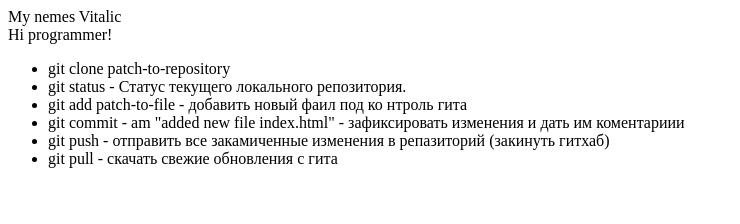
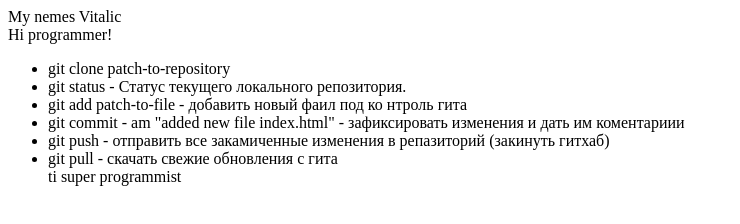
Before and after one commit to vitaliclapenko/git-lesson1, a plain HTML site: page index.html in a window 1280 px wide. Shown: the whole page, without its empty margins (0-740 px from the left). Drawn offline with Linux system fonts and the light colour scheme.

Commit message:
new index.html

```diff
--- a/index.html
+++ b/index.html
@@ -12,5 +12,6 @@
         <li>git commit - am "added new file index.html" - зафиксировать изменения и дать им коментариии</li>
 		<li>git push - отправить все закамиченные изменения в репазиторий (закинуть гитхаб) </li>
 		<li>git pull - скачать свежие обновления с гита </li>
+        ti super programmist
     </ul>
 </div>
```
